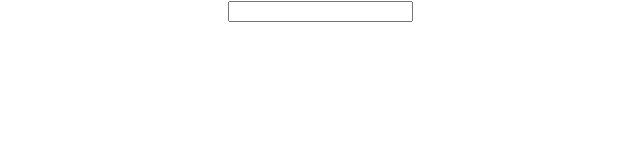
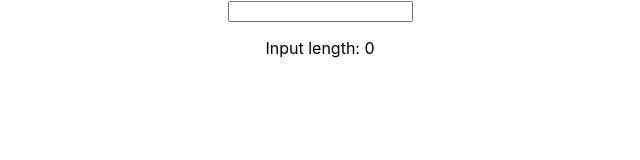
Before and after one commit to aProudCynic/udemy-react-assignment2, a React (Create React App) app: page / in a window 1280 px wide. Shown: the top 160 px of the page, without its empty margins (320-960 px from the left). Built offline with nearby package versions, Linux system fonts and the light colour scheme.

Commit message:
input length displayed

```diff
--- a/src/App.js
+++ b/src/App.js
@@ -3,16 +3,23 @@ import './App.css';
 
 class App extends Component {
 
+  state = {
+    length: 0
+  }
+
   render() {
     return (
       <div className="App">
-        <input type="text" onChange={() => this.outputLength()}></input>
+        <input type="text" onChange={this.outputLength}></input>
+        <p>Input length: {this.state.length}</p>
       </div>
     );
   }
 
-  outputLength = () => {
-    console.log('Oh hi!');
+  outputLength = (event) => {
+    const inputValue = event.target.value;
+    this.setState({length: inputValue.length});
+    console.log(inputValue.length);
   }
 }
 
```
